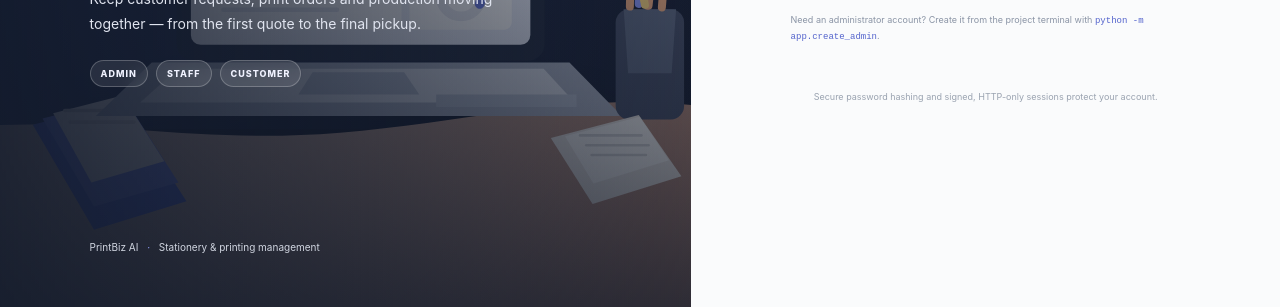
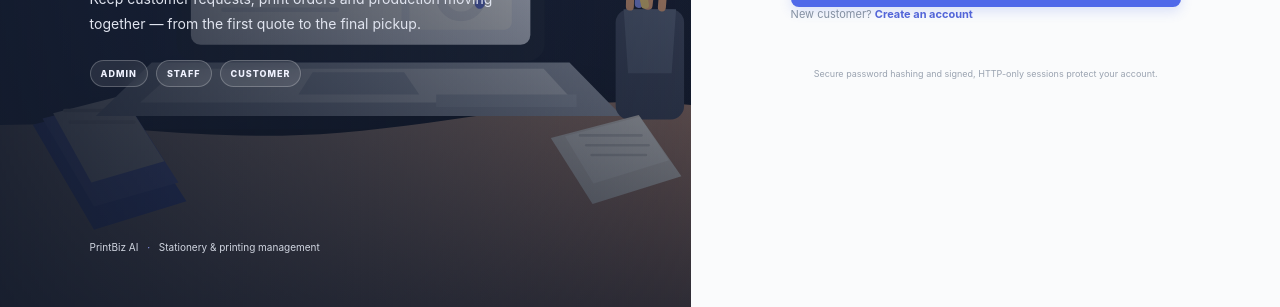
Before and after one commit to TECHWIZARDRYFESTUS/PRINTING-SERVICES, a plain HTML site: page app/static/login.html in a window 1280 px wide. Shown: the part 493-800 px from the top of the page. Drawn offline with Linux system fonts and the light colour scheme.

Commit message:
Remove admin setup hint from login page
Co-authored-by: Copilot <223556219+Copilot@users.noreply.github.com>

```diff
--- a/app/static/login.html
+++ b/app/static/login.html
@@ -38,7 +38,6 @@
       </form>
       <div id="authNotice" class="form-message" aria-live="polite"></div>
       <p class="auth-switch">New customer? <a href="/register">Create an account</a></p>
-      <div class="auth-help">Need an administrator account? Create it from the project terminal with <code>python -m app.create_admin</code>.</div>
     </div>
     <div class="auth-security">Secure password hashing and signed, HTTP-only sessions protect your account.</div>
   </section>
```
